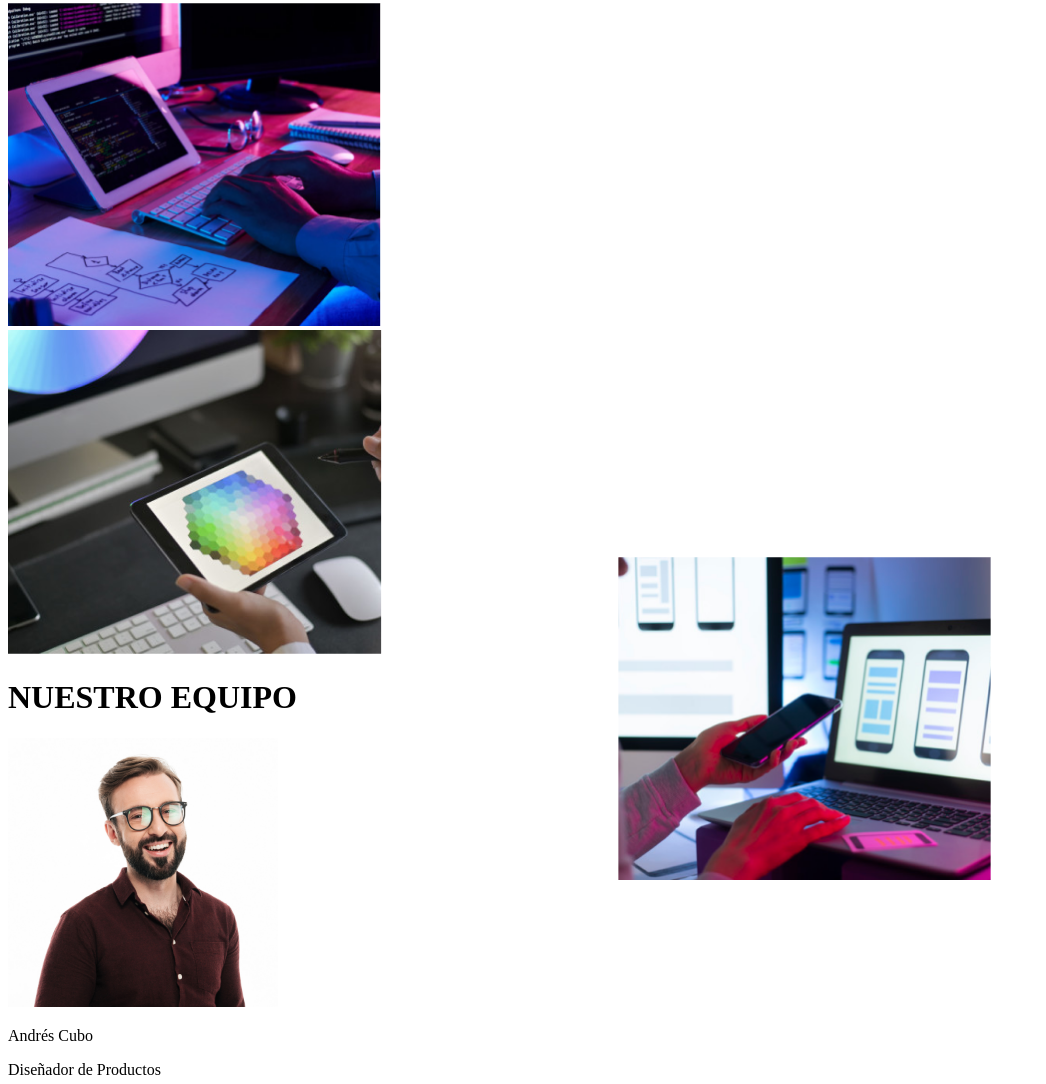
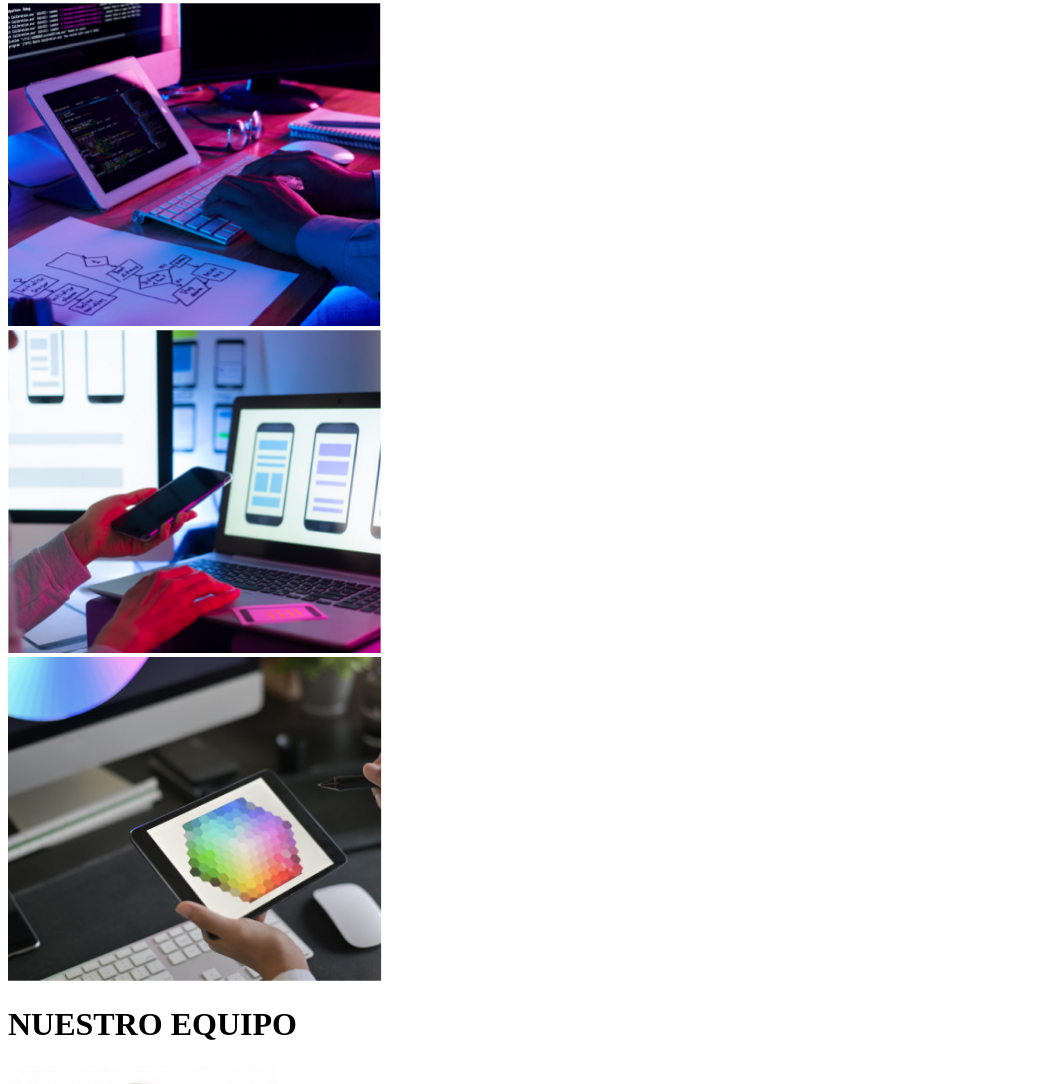
Before and after one commit to mauro130/goit-markup-hw-01, a plain HTML site: page index.html in a window 1280 px wide. Shown: the part 535-1619 px from the top of the page, without its empty margins (0-1046 px from the left). Drawn offline with Linux system fonts and the light colour scheme.

Commit message:
Segun Intrucciones sin Estilo

```diff
--- a/index.html
+++ b/index.html
@@ -60,7 +60,7 @@
         <div>
             <img src="./images/caja-1.png" alt="Codificacion de de archivos" width="373px" height="323px">
         </div>
-        <div style="position:absolute;left: 618px;top: 1092px">
+        <div>
             <img src="./images/imagen_1.jpg" alt="Diseño de aplicaciones android o IOS" width="373px" height="323px">
         </div>
         <div>
```
